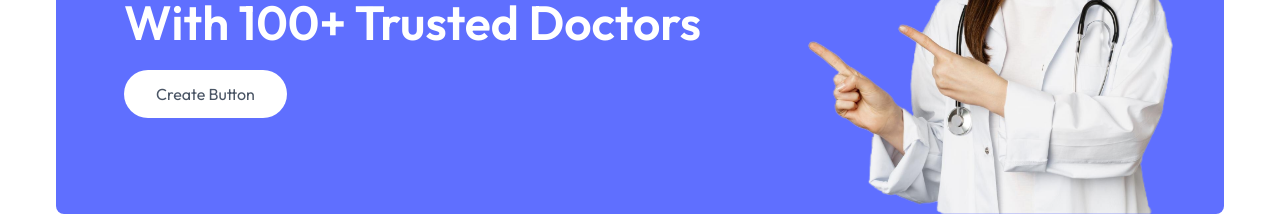
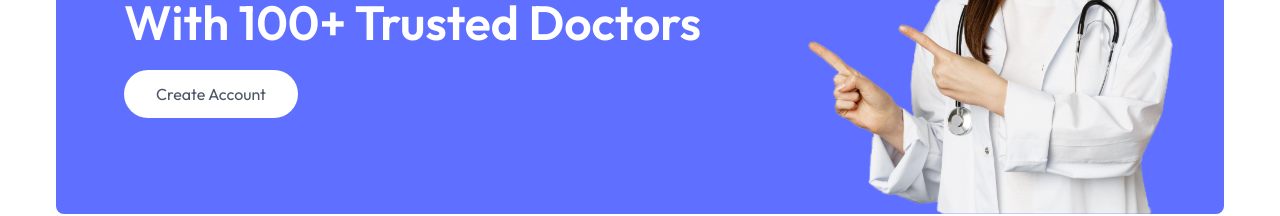
Before and after one commit to lppanwar/Vmeet_WebApp, a React (Vite) app: page / in a window 1280 px wide. Shown: the part 2133-2349 px from the top of the page. Built offline with nearby package versions, Linux system fonts and the light colour scheme.

Commit message:
change a buttton

```diff
--- a/src/components/Banner.jsx
+++ b/src/components/Banner.jsx
@@ -11,7 +11,7 @@ const Banner = () => {
           <p >Book Appointment</p>
           <p className='mt-4'>With 100+ Trusted Doctors</p>
         </div>
-        <button onClick={() => { Navigate('/login'); scrollTo(0, 0) }} className='bg-white text-sm sm:text-base text-gray-600 px-8 py-3 rounded-full mt-6 hover:scale-105 transition-all'>Create Button</button>
+        <button onClick={() => { Navigate('/login'); scrollTo(0, 0) }} className='bg-white text-sm sm:text-base text-gray-600 px-8 py-3 rounded-full mt-6 hover:scale-105 transition-all'>Create Account</button>
       </div>
 
       {/* /* right div */}
```
